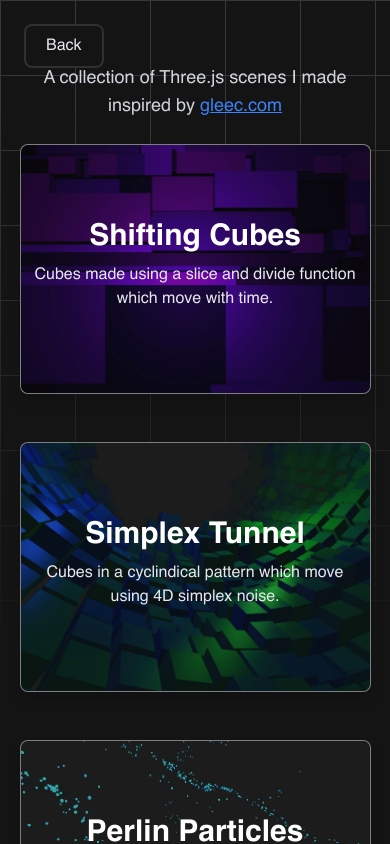
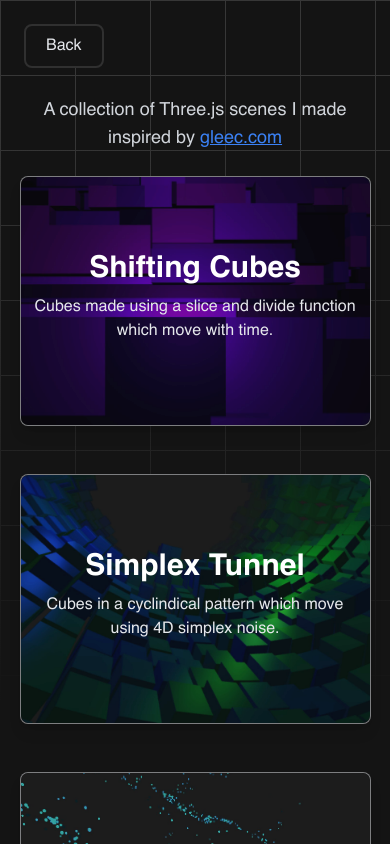
Before and after one commit to CHope12/cameronhope, a Next.js app: page /playground in a window 390 px wide. Shown: the top 844 px of the page. Built offline with nearby package versions, Linux system fonts and the light colour scheme.

Commit message:
mobile styling

```diff
--- a/app/playground/page.js
+++ b/app/playground/page.js
@@ -31,12 +31,12 @@ const Page = () => {
   return (
     <>
     <BackButton />
-    <div className="flex pt-16 px-4 justify-center items-center">
+    <div className="flex pt-24 md:pt-16 px-4 justify-center items-center">
       <p className="text-lg text-gray-300 text-center">
         A collection of Three.js scenes I made inspired by <a href="https://www.gleec.com/" className="text-blue-500 underline">gleec.com</a>
       </p>
     </div>
-    <div className="flex h-full py-6 items-center justify-center gap-12 flex-wrap">
+    <div className="flex h-full pb-12 md:pb-6 py-6 items-center justify-center gap-12 flex-wrap">
       {
         Sketches.map((sketch, index) => (
           <FadeIn delay={(index+1)*100} key={index} className="flex items-center justify-center w-[90%] md:w-[45%] portfolioItem">
--- a/app/portfolio/page.js
+++ b/app/portfolio/page.js
@@ -102,7 +102,7 @@ const portfolioItems = [
     title: "Finance Tracker",
     image: "/images/screen3.jpg",
     type: "Personal project",
-    link: "https://finance-app-psi.vercel.app/",
+    link: "https://finance.cameronhope.co.uk/",
     description: "A web application I created which allows users to track their daily, weekly and monthly expenses and income. The app features a user authentication and data storage using Firebase.",
     tech: techIcons.filter(tech => tech.name === "Next.js" || tech.name === "Firebase" || tech.name === "Tailwind CSS"),
     textColor: "black",
@@ -125,7 +125,7 @@ const Page = () => {
   return (
     <>
       <BackButton />
-      <div className="flex flex-wrap h-full py-6 items-center justify-center gap-12 pt-28">
+      <div className="flex flex-wrap h-full pb-12 md:pb-6 items-center justify-center gap-12 pt-28">
         {portfolioItems.map((item, index) => (
             <div
               key={index}
```
